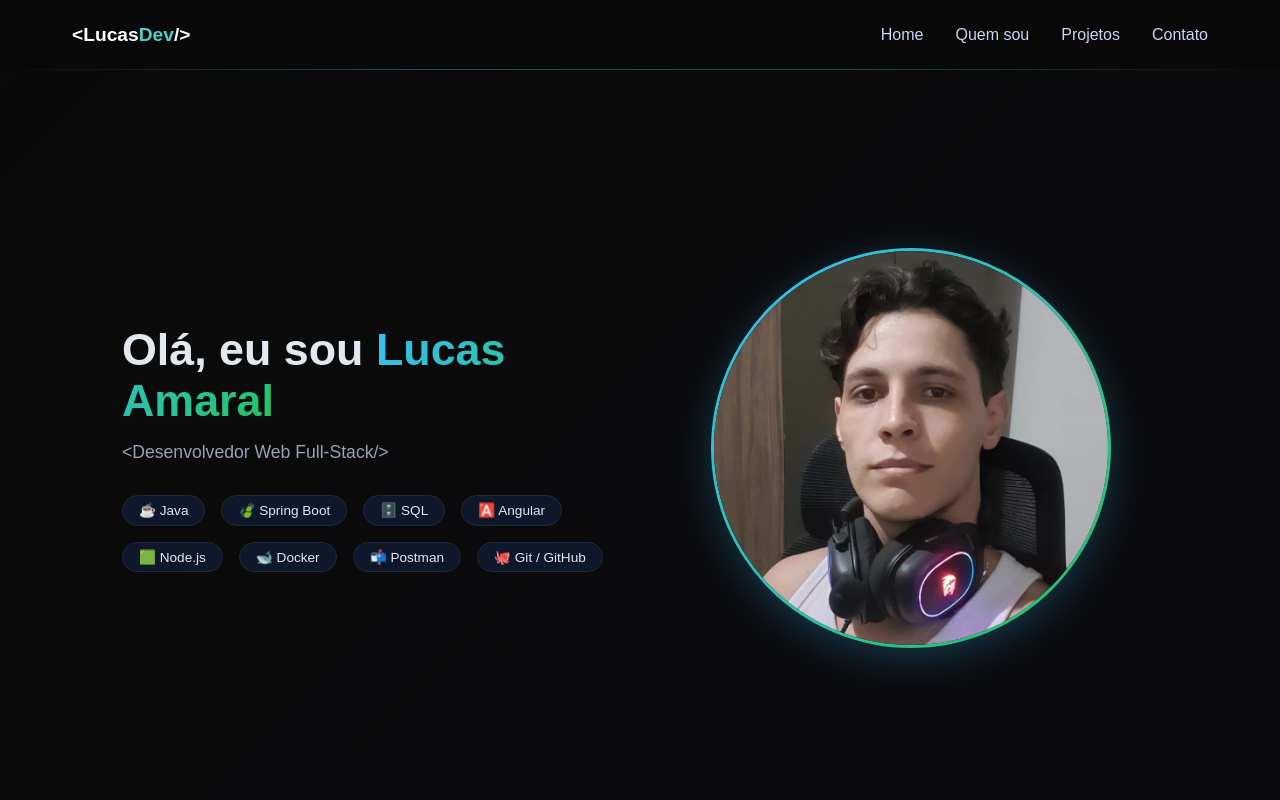
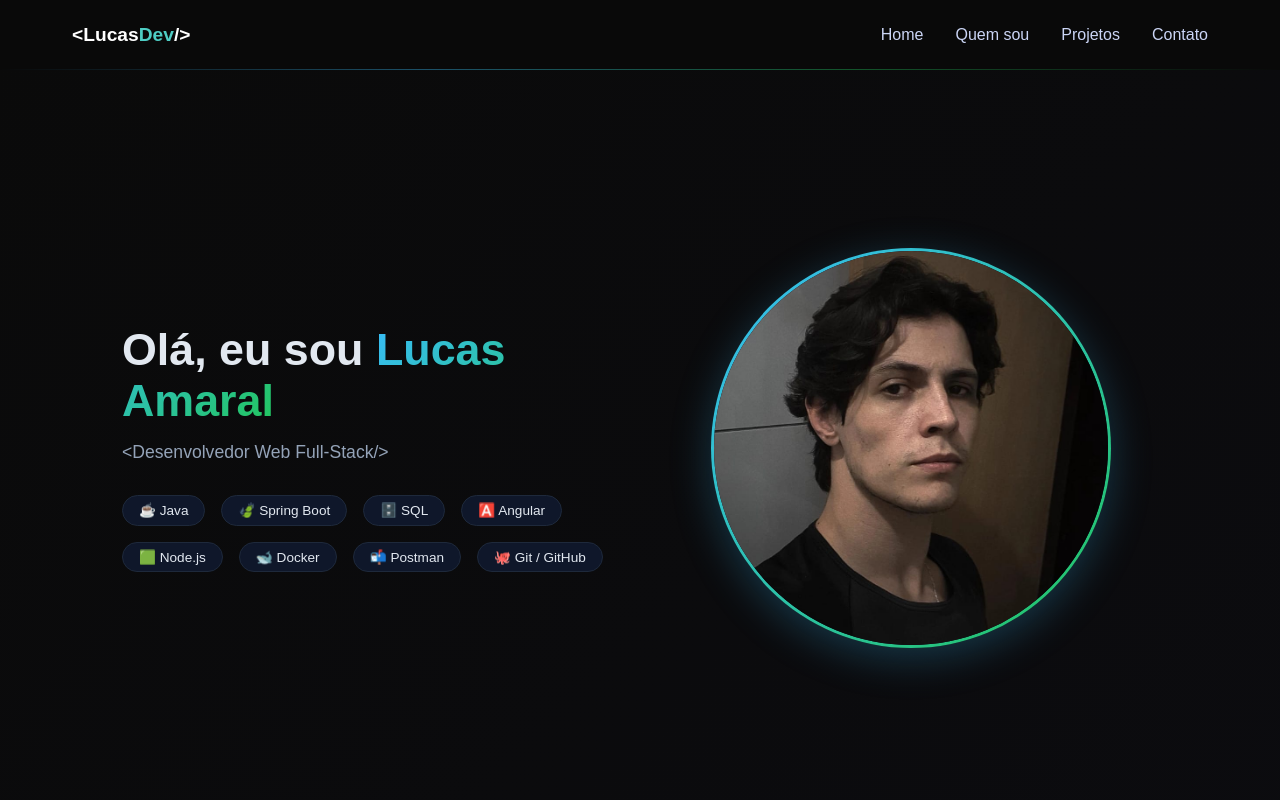
Before and after one commit to LucasLubiL/Portfolio-Front, an Angular app: page / in a window 1280 px wide. Shown: the top 800 px of the page. Built offline with nearby package versions, Linux system fonts and the light colour scheme.

Commit message:
alteração de foto de perfil

```diff
--- a/src/app/pages/home/home.html
+++ b/src/app/pages/home/home.html
@@ -21,7 +21,7 @@
     </div>
 
     <div class="image">
-      <img src="assets/image/Eu.jpg" alt="Lucas Amaral">
+      <img src="assets/image/eu2.jpeg" alt="Lucas Amaral">
     </div>
   </section>
 
```
Also changed, not shown: src/assets/image/eu2.jpeg (added).
